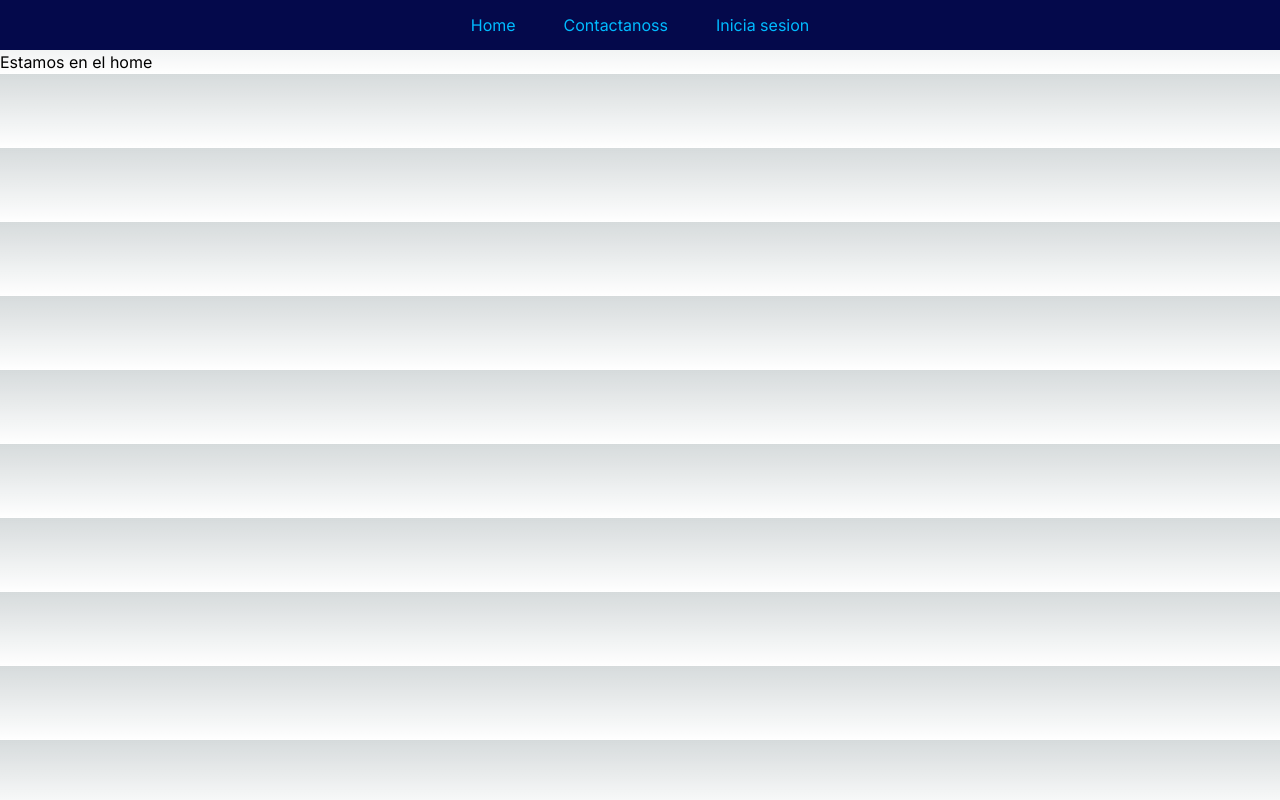
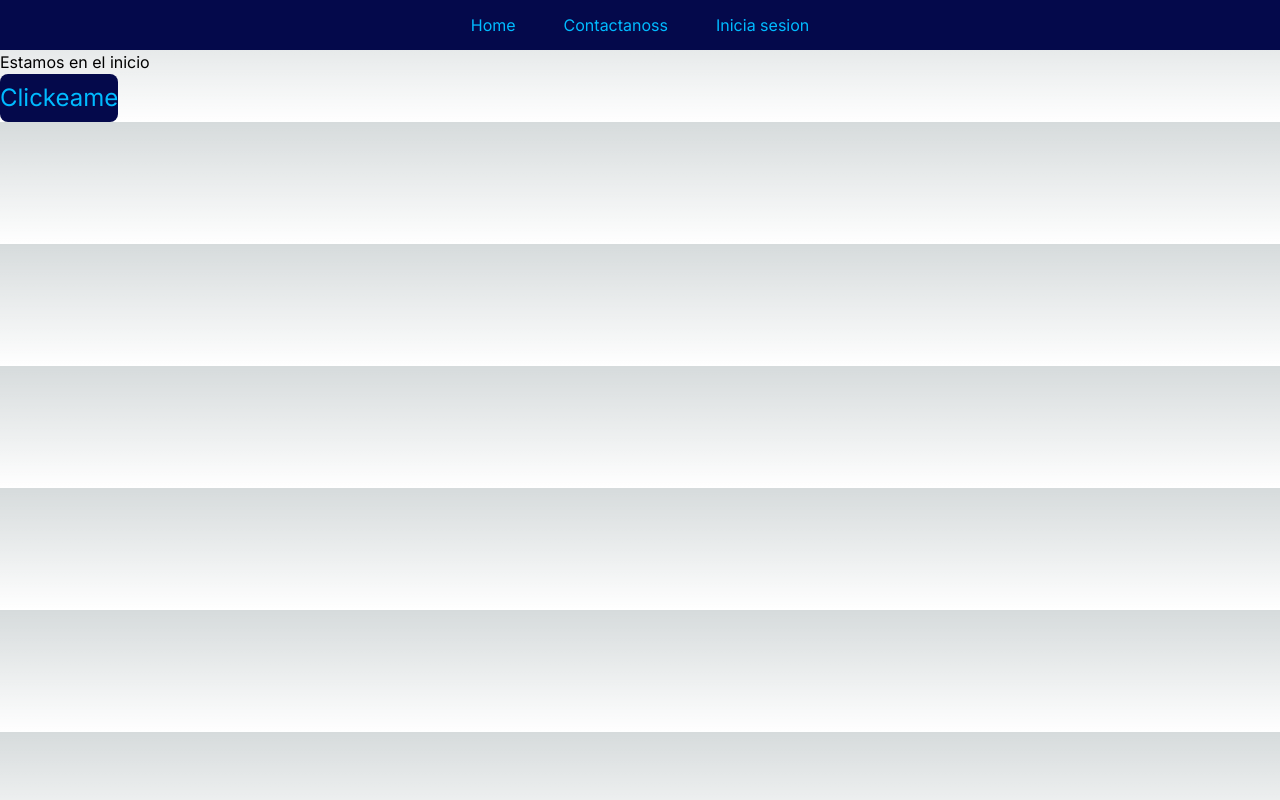
Before and after one commit to Usiel-03A7/faztcoursechuwi, a Next.js app: page / in a window 1280 px wide. Built offline with nearby package versions, Linux system fonts and the light colour scheme.

Commit message:
jugando con el codigo de servidor y de cliente REPARARCLICK

```diff
--- a/app/globals.css
+++ b/app/globals.css
@@ -97,3 +97,8 @@ button:active {
 
   border-radius: 8px;
 }
+.error{
+  background-color: #8f5c5c;
+  color: #000;
+
+}
--- /dev/null
+++ b/app/not-found.jsx
@@ -0,0 +1,10 @@
+import Link from "next/link"
+export default function Notfound(){
+  return (
+    <div className="error">
+      <h1>Error 404</h1>
+      <p>this page is not found</p>
+      <Link href="/">Volver a inicio</Link>
+    </div>
+  )
+}
--- a/app/page.jsx
+++ b/app/page.jsx
@@ -1,10 +1,16 @@
+"use client"
 import Image from 'next/image'
 import Link from 'next/link'
 
 export default function Home() {
   return (
-    <>
-    <h1>Estamos en el home</h1>
-    </>
+    <section>
+      <h1>Estamos en el inicio</h1>
+      <button onClick={() => {
+        alert('holi')
+      }} >
+        Clickeame
+      </button>
+    </section>
   )
 }
```
